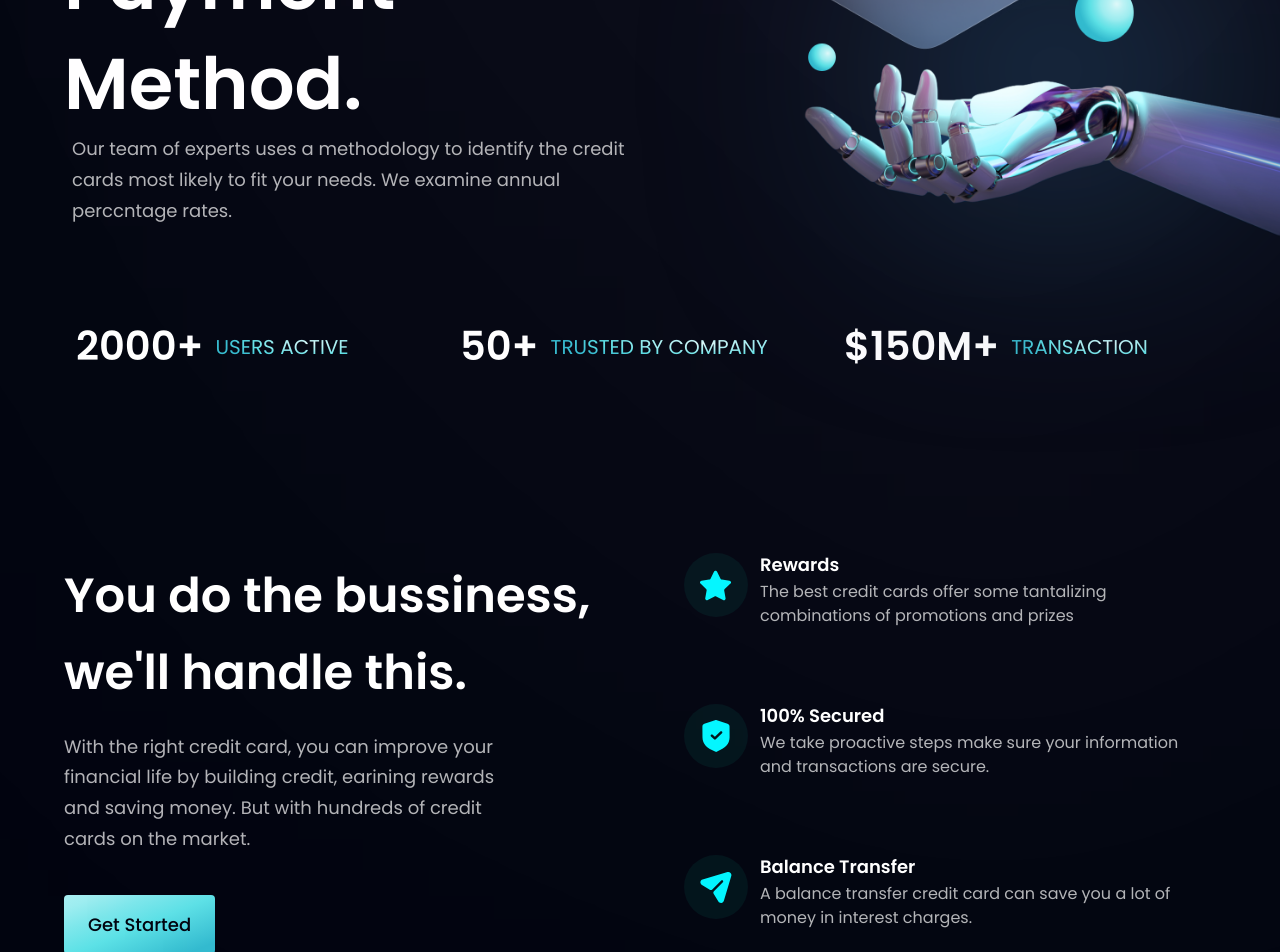
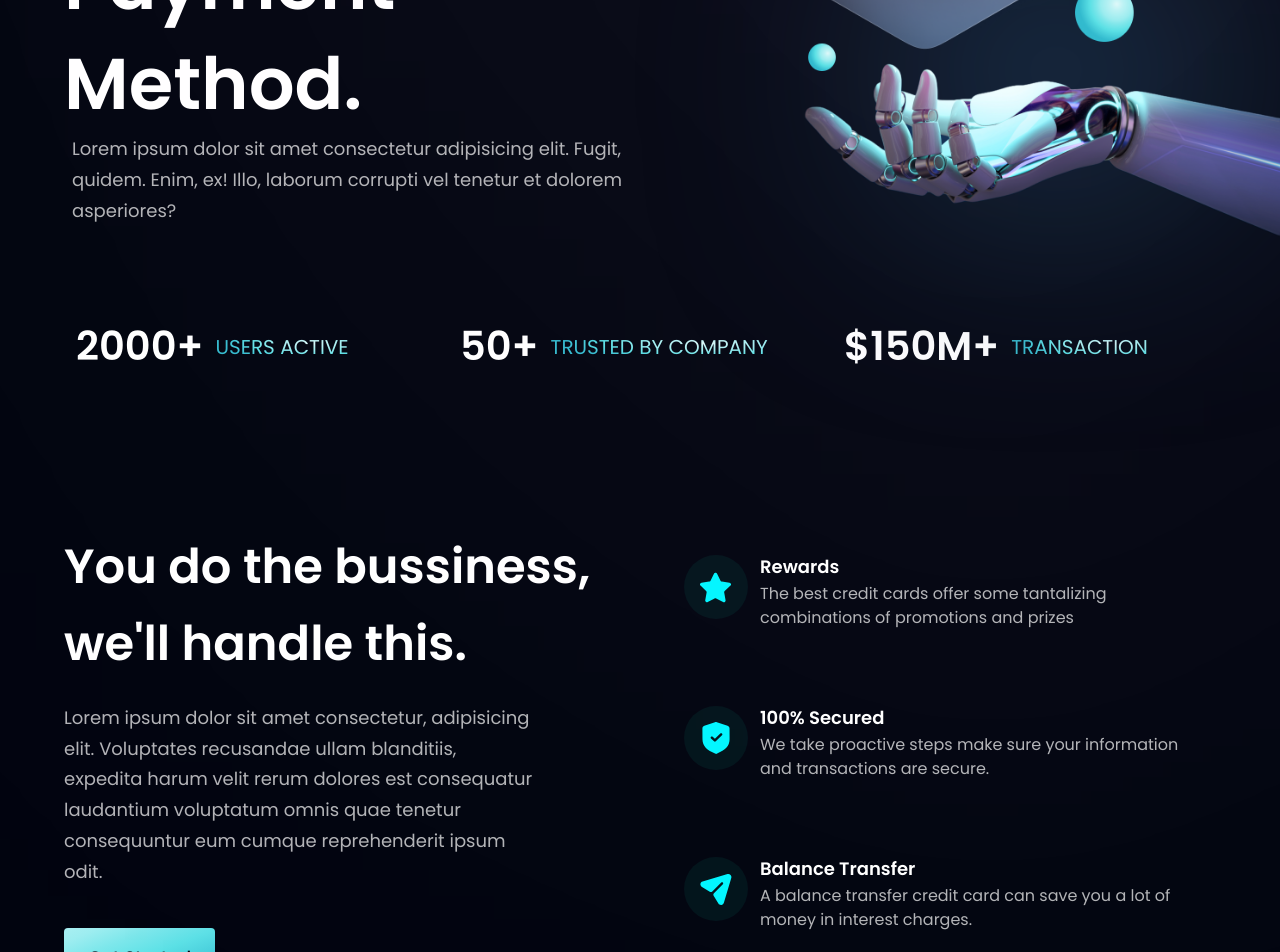
Before and after one commit to mediolano/modern-page, a React (Vite) app: page / in a window 1280 px wide. Shown: the part 480-1432 px from the top of the page. Built offline with nearby package versions, Linux system fonts and the light colour scheme.

Commit message:
Change static text to Lorem ipsum

```diff
--- a/src/components/Billing.jsx
+++ b/src/components/Billing.jsx
@@ -1,7 +1,6 @@
-import React from "react";
+import { apple, bill, google } from "../assets";
+import styles, { layout } from "../style";
 
-const Billing = () => {
-  return <div>Billing</div>;
-};
+const Billing = () => <div></div>;
 
 export default Billing;
--- a/src/components/Bussiness.jsx
+++ b/src/components/Bussiness.jsx
@@ -32,9 +32,10 @@ const Bussiness = () => (
         <br className="sm:block hidden" /> we'll handle this.
       </h2>
       <p className={`${styles.paragraph} max-w-[470px] mt-5`}>
-        With the right credit card, you can improve your financial life by
-        building credit, earining rewards and saving money. But with hundreds of
-        credit cards on the market.
+        Lorem ipsum dolor sit amet consectetur, adipisicing elit. Voluptates
+        recusandae ullam blanditiis, expedita harum velit rerum dolores est
+        consequatur laudantium voluptatum omnis quae tenetur consequuntur eum
+        cumque reprehenderit ipsum odit.
       </p>
       <Button styles="mt-10" />
     </div>
--- a/src/components/Hero.jsx
+++ b/src/components/Hero.jsx
@@ -15,14 +15,14 @@ const Hero = () => (
       </div>
       <div className="flex flex-row justify-between items-center w-full">
         <h1 className="flex-1 font-poppins font-semibold ss:text-[72px] text-[52px] text-white ss:leading-[100px] leading-[75px]">
-          The Next <br className="sm:block hidden" />
+          Next <br className="sm:block hidden" />
           <span className="text-gradient">Generation</span>
           <br className="sm:block hidden" /> Payment Method.
         </h1>
       </div>
       <p className={`${styles.paragraph} ml-2`}>
-        Our team of experts uses a methodology to identify the credit cards most
-        likely to fit your needs. We examine annual perccntage rates.
+        Lorem ipsum dolor sit amet consectetur adipisicing elit. Fugit, quidem.
+        Enim, ex! Illo, laborum corrupti vel tenetur et dolorem asperiores?
       </p>
     </div>
     <div className={`flex-1 flex ${styles.flexCenter} md:my-0 my-10 relative`}>
```
